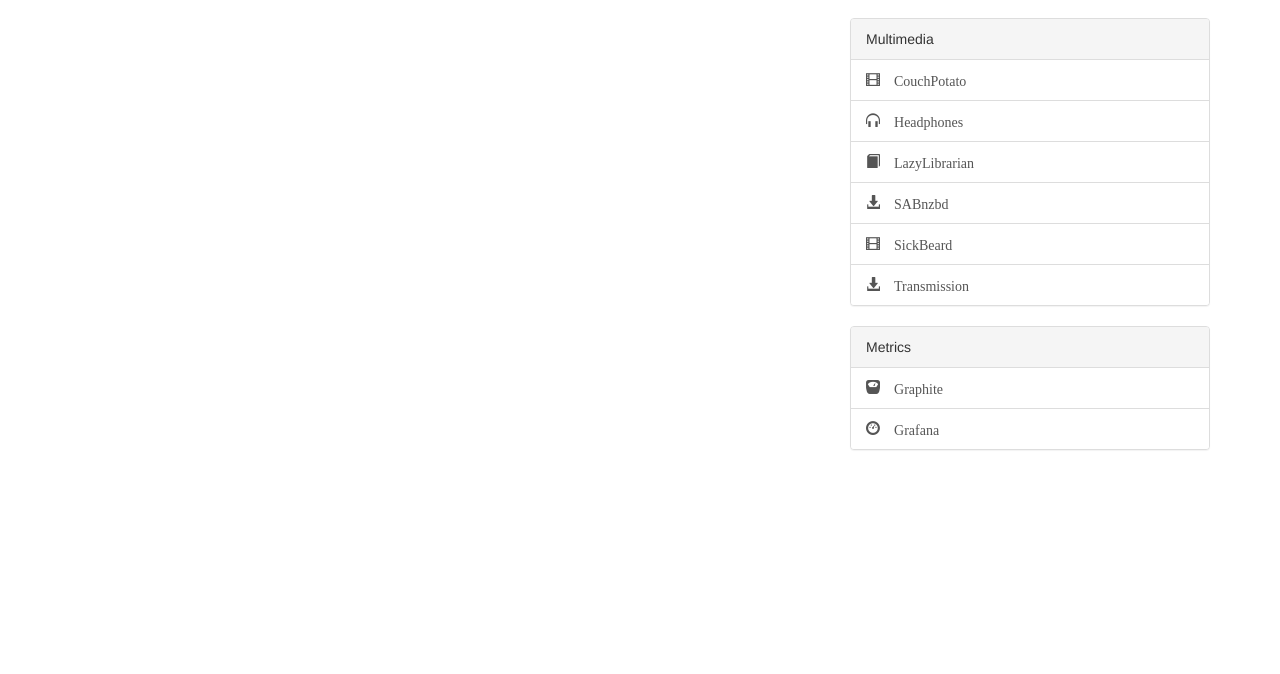
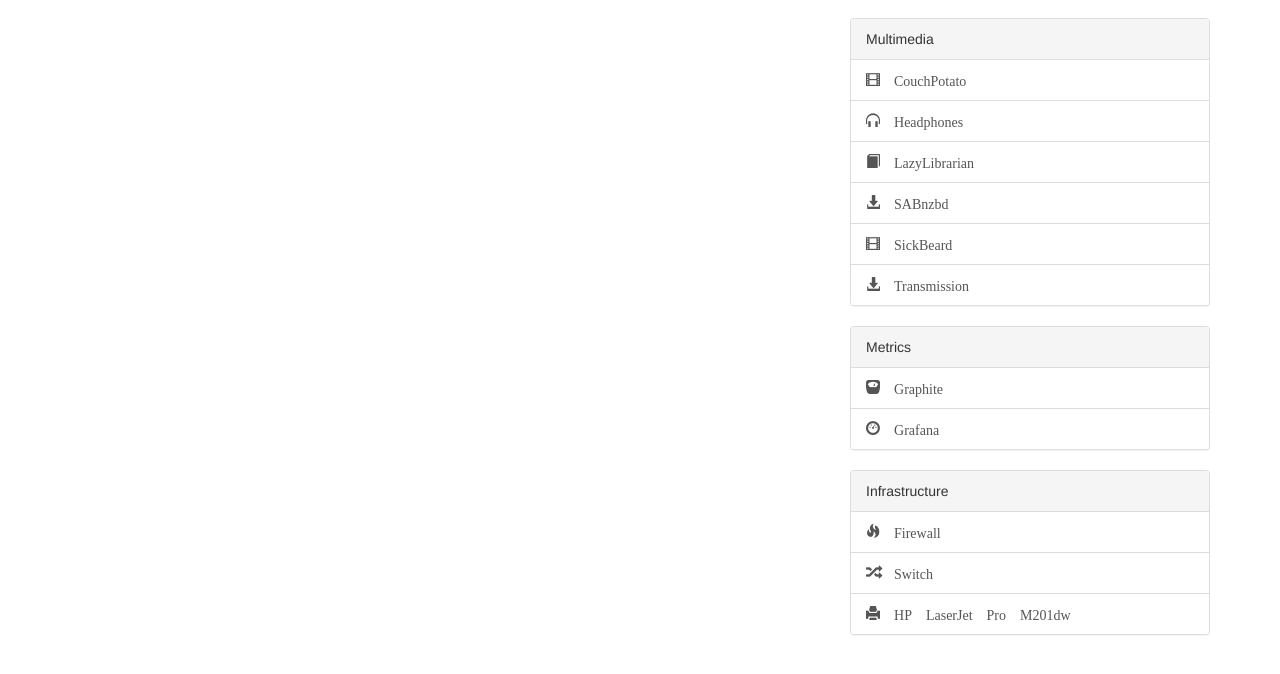
Before and after one commit to gehel/ledcom-nginx, a plain HTML site: page static/index.html in a window 1280 px wide. Shown: the part 102-776 px from the top of the page. Drawn offline with nearby package versions, Linux system fonts and the light colour scheme.

Commit message:
Added a few pieces

```diff
--- a/static/index.html
+++ b/static/index.html
@@ -54,6 +54,17 @@
                             class="glyphicon glyphicon-dashboard"/> Grafana</a>
                 </div>
             </div>
+            <div class="panel panel-default">
+                <div class="panel-heading">Infrastructure</div>
+                <div class="list-group">
+                    <a href="http://firewall.home.ledcom.ch" class="list-group-item"><span
+                            class="glyphicon glyphicon-fire"/> Firewall</a>
+                    <a href="http://switch.home.ledcom.ch" class="list-group-item"><span
+                            class="glyphicon glyphicon-random"/> Switch</a>
+                    <a href="http://laserjet.home.ledcom.ch" class="list-group-item"><span
+                            class="glyphicon glyphicon-print"/> HP LaserJet Pro M201dw</a>
+                </div>
+            </div>
         </div>
     </div>
 
```
